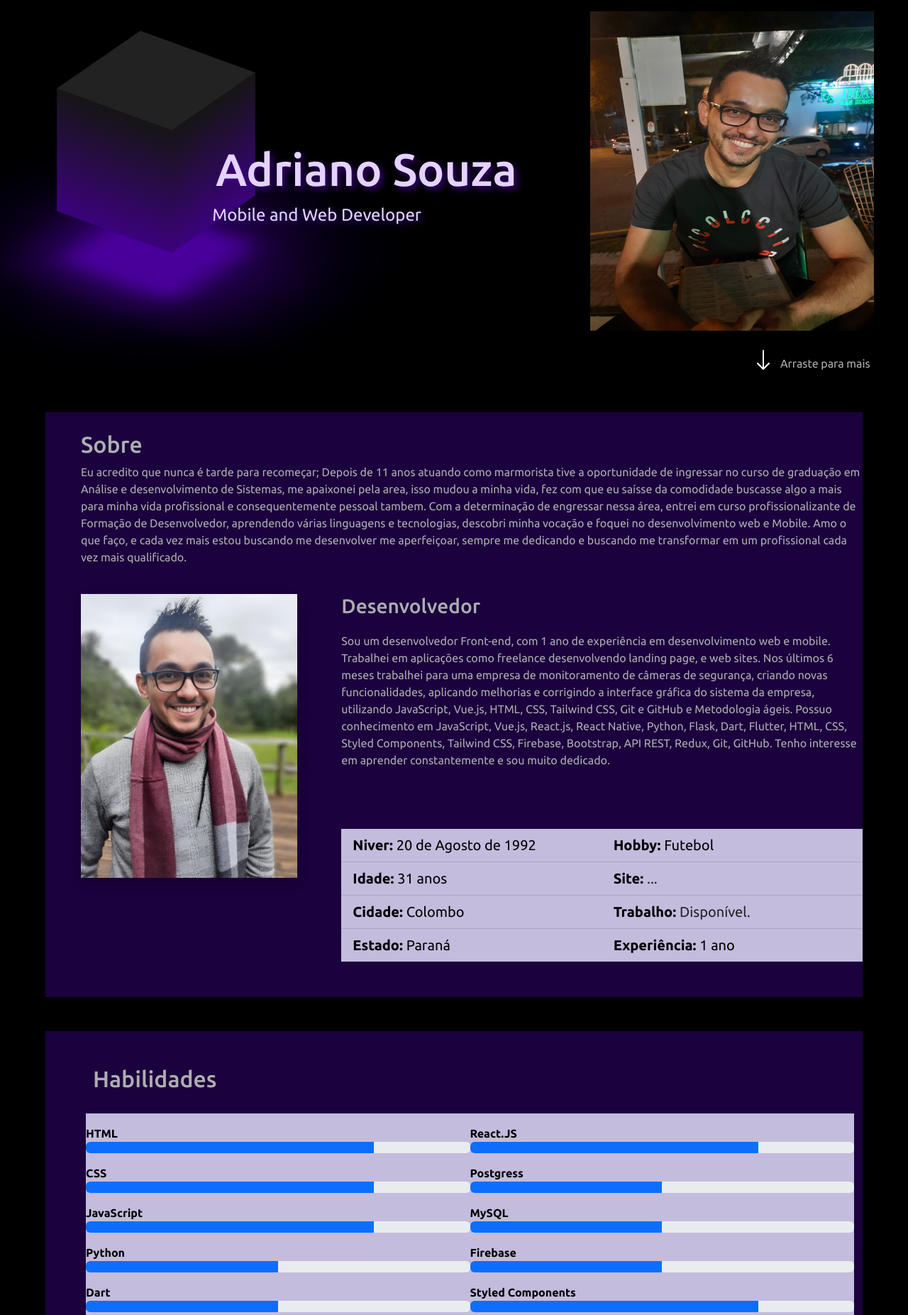
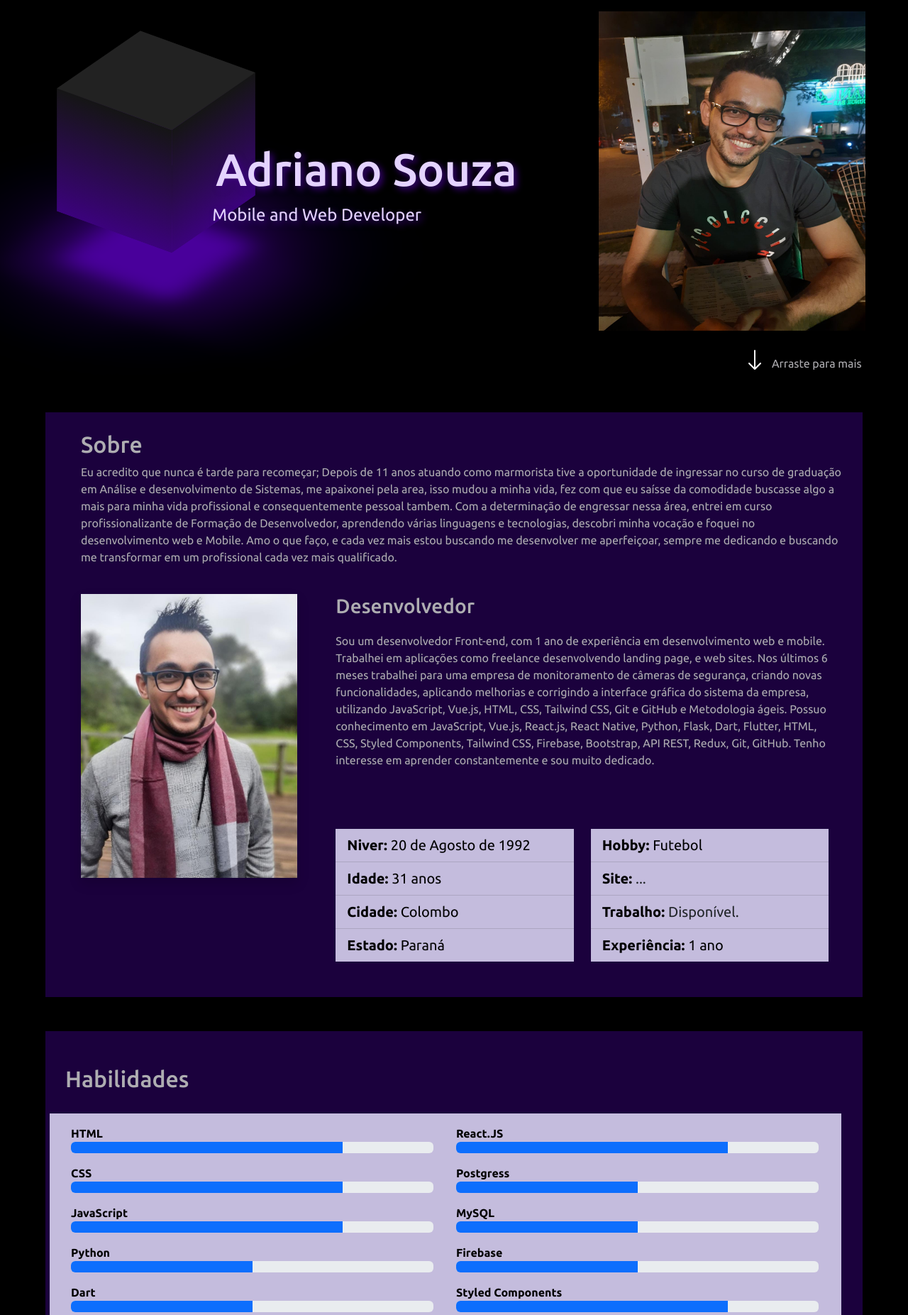
Before and after one commit to AdrianoJH/Portfolio, a Flask app: page / in a window 1280 px wide. Shown: the part 100-1953 px from the top of the page at 71% size. Run offline with Flask 2, Linux system fonts and the light colour scheme; some libraries are stand-ins or nearby versions.

Commit message:
Correções

```diff
--- a/static/style.css
+++ b/static/style.css
@@ -203,10 +203,6 @@ section #inicio {
     background-color: #000;
 }
 
-.row {
-    --bs-gutter-x: 0 !important;
-}
-
 .cube {
     position: relative;
     width: 200px;
@@ -403,20 +399,20 @@ li.list-group-item {
 }
 
 .hab {
-    margin-left: 10px ;
+    margin-left: 10px;
     margin-bottom: 70px !important;
 }
 
-.container {
-    margin-left: 45px;
-}
 
 #progre {
     width: 100%;
+    padding-left: 10px;
+    padding-right: 20px;
     background-color: #c4bcdd;
 }
 
 .habilit {
+    padding-left: 20px;
     margin-bottom: 40px;
 }
 
@@ -516,6 +512,7 @@ p.mt-3 {
     justify-content: space-between;
     width: 100%;
 }
+
 .carousel-control-prev {
     margin-top: 3730px;
     color: #c4bcdd;
```
